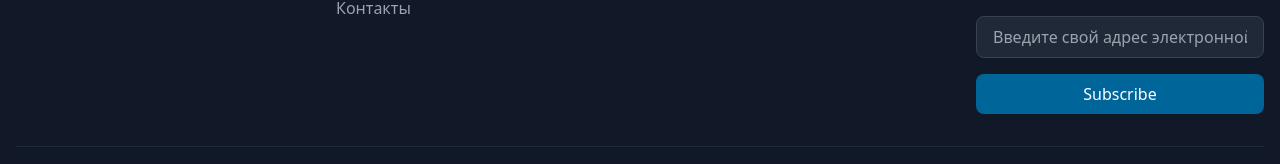
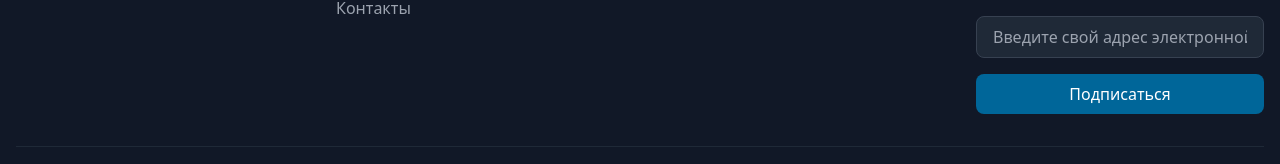
Before and after one commit to davlatfarruxov/polivchi1, a React (Vite) app: page / in a window 1280 px wide. Shown: the part 4712-4876 px from the top of the page. Built offline with nearby package versions, Linux system fonts and the light colour scheme.

Commit message:
Update button.tsx

```diff
--- a/src/App.tsx
+++ b/src/App.tsx
@@ -687,7 +687,7 @@ function App() {
                   className="w-full px-4 py-2 bg-gray-800 border border-gray-700 rounded-lg focus:ring-2 focus:ring-[#006699] focus:border-transparent text-white"
                 />
                 <button className="w-full bg-[#006699] text-white py-2 rounded-lg hover:bg-opacity-90 transition-all">
-                  Subscribe
+                 Подписаться
                 </button>
               </form>
             </div>
```
